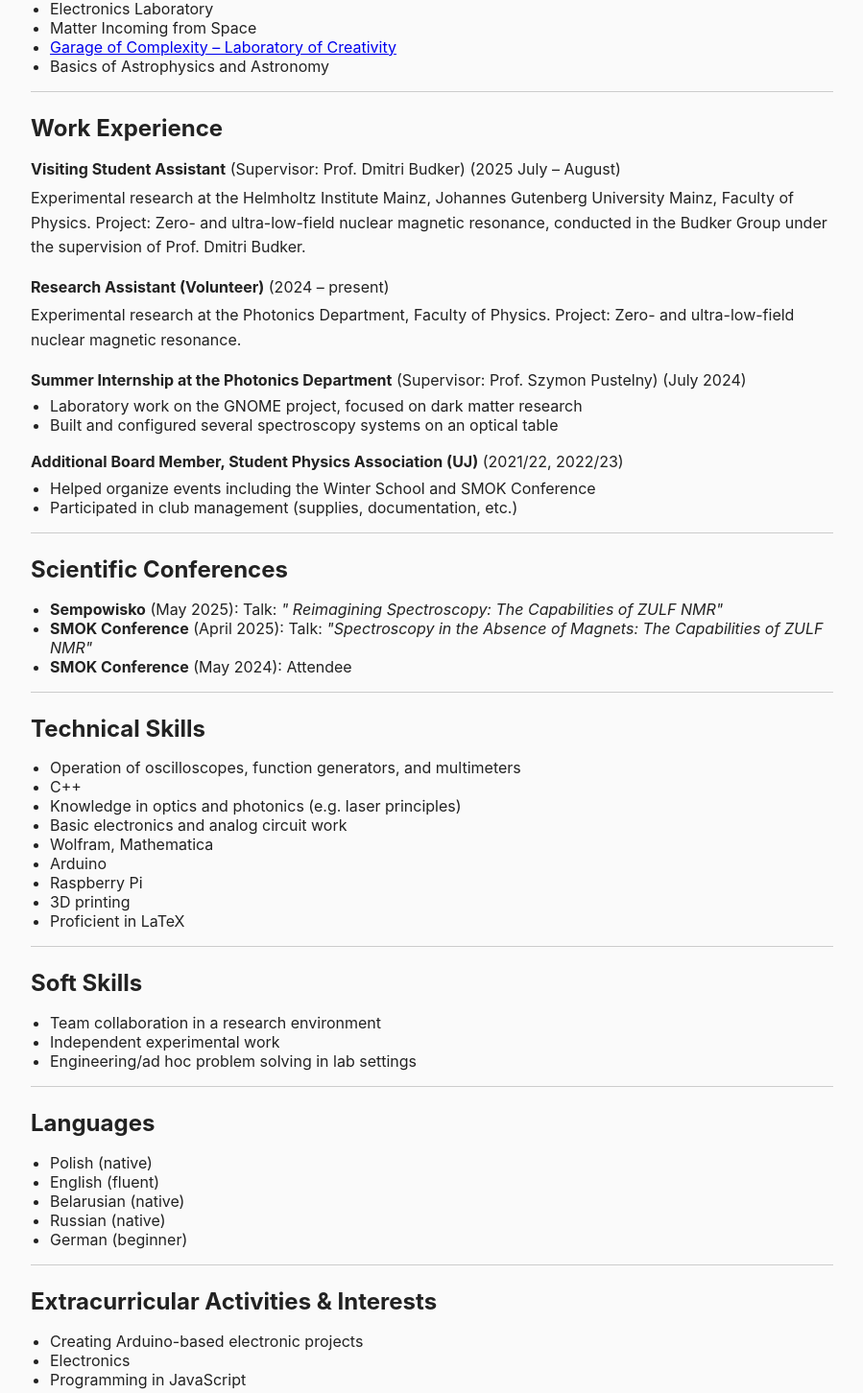
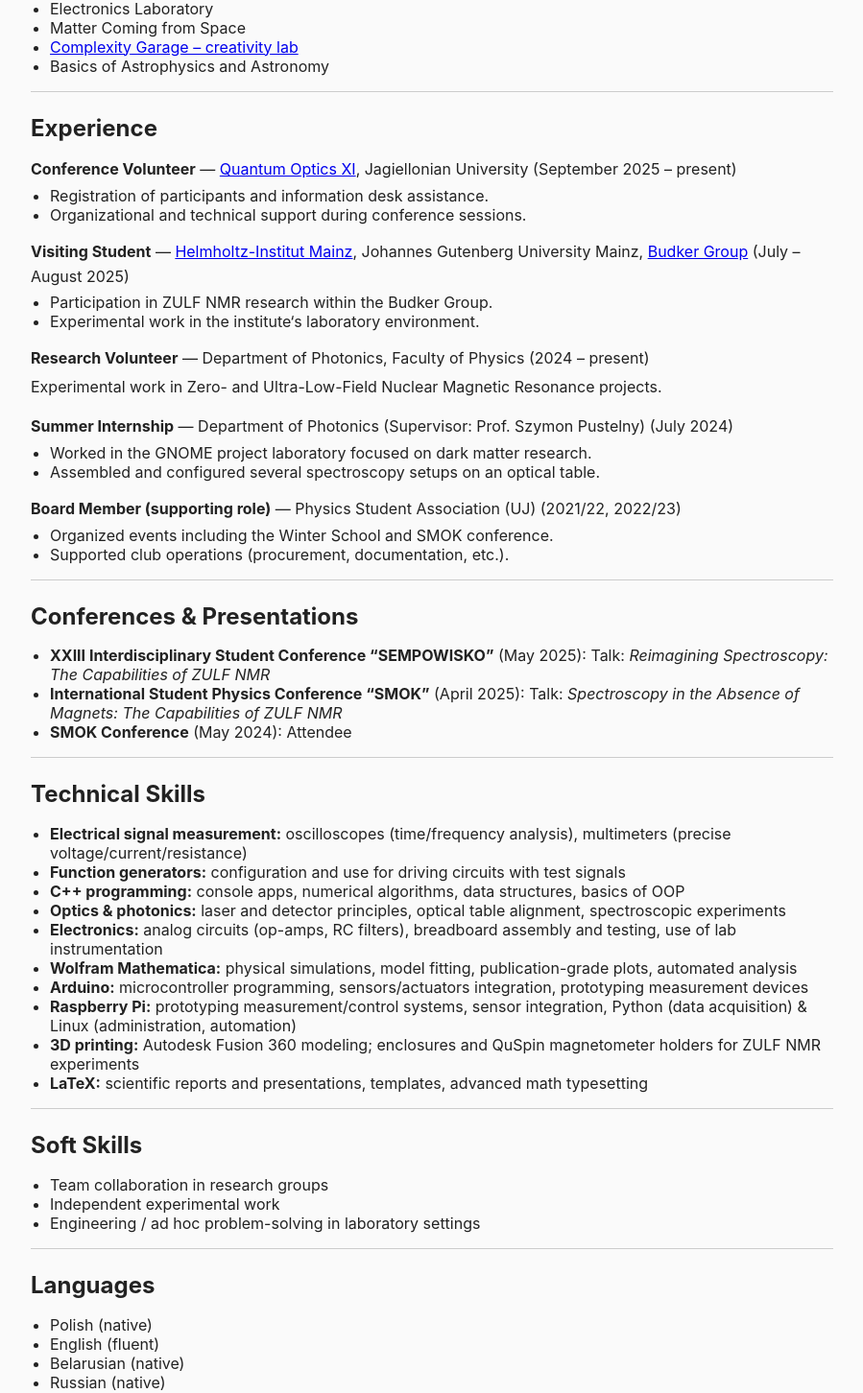
Before and after one commit to aleksygluchow/project03, a Next.js app: page /about in a window 1280 px wide. Shown: the part 600-2052 px from the top of the page at 96% size, without its empty margins (190-1089 px from the left). Built offline with nearby package versions, Linux system fonts and the light colour scheme.

Commit message:
Update frontend

```diff
--- a/src/pages/about.js
+++ b/src/pages/about.js
@@ -1,11 +1,8 @@
 import Head from 'next/head';
 import Image from 'next/image';
-import Layout from '../components/Layout'
+import Layout from '../components/Layout';
 
-
-
-
-export default function About() {
+export default function CV() {
   return (
     <>
       <Head>
@@ -17,109 +14,213 @@ export default function About() {
         <meta property="og:description" content="Aliaksei Hlukhau – Physics student." />
         <meta property="og:type" content="website" />
         <meta property="og:url" content="https://www.eigen.to" />
-  <meta property="og:image" content="/images/preview.png" /> {/* Optional image */}
+        <meta property="og:image" content="/images/preview.png" />
+      </Head>
 
-      </Head>
       <div className="cvbeginning">
         <h1 style={{ textAlign: 'center' }}>Aliaksei Hlukhau</h1>
-      <p style={{ textAlign: 'center' }}><em>(pronounced: Aleksy Głuchow)</em></p>
+        <p style={{ textAlign: 'center' }}>
+          <em>(pronounced: Aleksy Głuchow)</em>
+        </p>
 
         <div className="contact-info">
           <span className="item">Phone: (+48) 728 035 080</span>
           <span className="separator"> | </span>
           <span className="item">
-    Email: <a href="mailto:aliaksei.hlukhau@student.uj.edu.pl">aliaksei.hlukhau@student.uj.edu.pl</a>
+            Email:{' '}
+            <a href="mailto:aliaksei.hlukhau@student.uj.edu.pl">
+              aliaksei.hlukhau@student.uj.edu.pl
+            </a>
           </span>
           <span className="separator"> | </span>
           <span className="item">
-    LinkedIn: <a href="https://www.linkedin.com/in/aleksyg/" target="_blank" rel="noopener noreferrer">aleksyg</a>
+            LinkedIn:{' '}
+            <a
+              href="https://www.linkedin.com/in/aleksyg/"
+              target="_blank"
+              rel="noopener noreferrer"
+            >
+              aleksyg
+            </a>
           </span>
         </div>
-
       </div>
 
       <hr />
 
       <div style={{ maxWidth: '900px', margin: '0 auto', padding: '0rem 2rem 2rem 2rem' }}>
-
-
-
-
+        {/* EDUCATION */}
         <h2>Education</h2>
-      <h3><strong>Jagiellonian University</strong> (2021 – 2025)</h3>
-
-
-      <p>Bachelor’s Degree, Physics</p>
-      <h4><strong>Selected courses:</strong></h4>
+        <h3>
+          <strong>Jagiellonian University</strong> (2021 – 2025)
+        </h3>
+        <p>B.Sc. in Physics</p>
+        <h4>
+          <strong>Selected courses:</strong>
+        </h4>
         <ul>
           <li>Optics</li>
-        <li>Quantum Mechanics I & II</li>
+          <li>Quantum Mechanics I &amp; II</li>
           <li>Linear Algebra</li>
           <li>Mathematical Analysis I–III</li>
-        <li>Special Relativity</li>
+          <li>Special Theory of Relativity</li>
           <li>Nuclear Physics</li>
           <li>Electricity and Magnetism</li>
-        <li>Physics Lab II</li>
+          <li>Advanced Physics Laboratory</li>
           <li>Electronics (Lecture)</li>
           <li>Electronics Laboratory</li>
-        <li>Matter Incoming from Space</li>
-        <li><a href="https://jakubmielczarek.com/wp-content/uploads/2018/04/am_garazcc87.pdf" target="_blank">Garage of Complexity – Laboratory of Creativity</a></li>
+          <li>Matter Coming from Space</li>
+          <li>
+            <a
+              href="https://jakubmielczarek.com/wp-content/uploads/2018/04/am_garazcc87.pdf"
+              target="_blank"
+              rel="noopener noreferrer"
+            >
+              Complexity Garage – creativity lab
+            </a>
+          </li>
           <li>Basics of Astrophysics and Astronomy</li>
         </ul>
 
         <hr />
-      <h2>Work Experience</h2>
 
+        {/* EXPERIENCE */}
+        <h2>Experience</h2>
 
-      <h3><strong>Visiting Student Assistant</strong> (Supervisor: Prof. Dmitri Budker) (2025 July – August)</h3>
-      <p>Experimental research at the Helmholtz Institute Mainz, Johannes Gutenberg University Mainz, Faculty of Physics. Project: Zero- and ultra-low-field nuclear magnetic resonance, conducted in the Budker Group under the supervision of Prof. Dmitri Budker.</p>
-
-      <h3><strong>Research Assistant (Volunteer)</strong> (2024 – present)</h3>
-      <p>Experimental research at the Photonics Department, Faculty of Physics. Project: Zero- and ultra-low-field nuclear magnetic resonance.</p>
-
-      <h3><strong>Summer Internship at the Photonics Department</strong> (Supervisor: Prof. Szymon Pustelny) (July 2024)</h3>
+        <h3>
+          <strong>Conference Volunteer</strong> —{' '}
+          <a
+            href="https://quantumoptics11.confer.uj.edu.pl/"
+            target="_blank"
+            rel="noopener noreferrer"
+          >
+            Quantum Optics XI
+          </a>
+          , Jagiellonian University <span style={{ fontWeight: 400 }}>(September 2025 – present)</span>
+        </h3>
         <ul>
-        <li>Laboratory work on the GNOME project, focused on dark matter research</li>
-        <li>Built and configured several spectroscopy systems on an optical table</li>
+          <li>Registration of participants and information desk assistance.</li>
+          <li>Organizational and technical support during conference sessions.</li>
         </ul>
 
-      <h3><strong>Additional Board Member, Student Physics Association (UJ)</strong> (2021/22, 2022/23)</h3>
+        <h3>
+          <strong>Visiting Student</strong> —{' '}
+          <a href="https://www.hi-mainz.de/" target="_blank" rel="noopener noreferrer">
+            Helmholtz-Institut Mainz
+          </a>
+          , Johannes Gutenberg University Mainz,{' '}
+          <a href="https://budker.uni-mainz.de/" target="_blank" rel="noopener noreferrer">
+            Budker Group
+          </a>{' '}
+          <span style={{ fontWeight: 400 }}>(July – August 2025)</span>
+        </h3>
         <ul>
-        <li>Helped organize events including the Winter School and SMOK Conference</li>
-        <li>Participated in club management (supplies, documentation, etc.)</li>
+          <li>Participation in ZULF NMR research within the Budker Group.</li>
+          <li>Experimental work in the institute‘s laboratory environment.</li>
+        </ul>
+
+        <h3>
+          <strong>Research Volunteer</strong> — Department of Photonics, Faculty of Physics{' '}
+          <span style={{ fontWeight: 400 }}>(2024 – present)</span>
+        </h3>
+        <p>Experimental work in Zero- and Ultra-Low-Field Nuclear Magnetic Resonance projects.</p>
+
+        <h3>
+          <strong>Summer Internship</strong> — Department of Photonics (Supervisor: Prof. Szymon
+          Pustelny) <span style={{ fontWeight: 400 }}>(July 2024)</span>
+        </h3>
+        <ul>
+          <li>Worked in the GNOME project laboratory focused on dark matter research.</li>
+          <li>Assembled and configured several spectroscopy setups on an optical table.</li>
+        </ul>
+
+        <h3>
+          <strong>Board Member (supporting role)</strong> — Physics Student Association (UJ){' '}
+          <span style={{ fontWeight: 400 }}>(2021/22, 2022/23)</span>
+        </h3>
+        <ul>
+          <li>Organized events including the Winter School and SMOK conference.</li>
+          <li>Supported club operations (procurement, documentation, etc.).</li>
         </ul>
 
         <hr />
-      <h2>Scientific Conferences</h2>
+
+        {/* CONFERENCES */}
+        <h2>Conferences &amp; Presentations</h2>
         <ul>
-        <li><strong>Sempowisko</strong> (May 2025): Talk: <em>&quot; Reimagining Spectroscopy: The Capabilities of ZULF NMR&quot;</em></li>
-        <li><strong>SMOK Conference</strong> (April 2025): Talk: <em>&quot;Spectroscopy in the Absence of Magnets: The Capabilities of ZULF NMR&quot;</em></li>
-        <li><strong>SMOK Conference</strong> (May 2024): Attendee</li>
+          <li>
+            <strong>XXIII Interdisciplinary Student Conference “SEMPOWISKO”</strong> (May 2025): Talk:{' '}
+            <em>Reimagining Spectroscopy: The Capabilities of ZULF NMR</em>
+          </li>
+          <li>
+            <strong>International Student Physics Conference “SMOK”</strong> (April 2025): Talk:{' '}
+            <em>Spectroscopy in the Absence of Magnets: The Capabilities of ZULF NMR</em>
+          </li>
+          <li>
+            <strong>SMOK Conference</strong> (May 2024): Attendee
+          </li>
         </ul>
 
         <hr />
+
+        {/* TECHNICAL SKILLS */}
         <h2>Technical Skills</h2>
         <ul>
-        <li>Operation of oscilloscopes, function generators, and multimeters</li>
-        <li>C++</li>
-        <li>Knowledge in optics and photonics (e.g. laser principles)</li>
-        <li>Basic electronics and analog circuit work</li>
-        <li>Wolfram, Mathematica</li>
-        <li>Arduino</li>
-        <li>Raspberry Pi</li>
-        <li>3D printing</li>
-        <li>Proficient in LaTeX</li>
+          <li>
+            <strong>Electrical signal measurement:</strong> oscilloscopes (time/frequency analysis),
+            multimeters (precise voltage/current/resistance)
+          </li>
+          <li>
+            <strong>Function generators:</strong> configuration and use for driving circuits with test
+            signals
+          </li>
+          <li>
+            <strong>C++ programming:</strong> console apps, numerical algorithms, data structures,
+            basics of OOP
+          </li>
+          <li>
+            <strong>Optics &amp; photonics:</strong> laser and detector principles, optical table
+            alignment, spectroscopic experiments
+          </li>
+          <li>
+            <strong>Electronics:</strong> analog circuits (op-amps, RC filters), breadboard assembly
+            and testing, use of lab instrumentation
+          </li>
+          <li>
+            <strong>Wolfram Mathematica:</strong> physical simulations, model fitting, publication-grade
+            plots, automated analysis
+          </li>
+          <li>
+            <strong>Arduino:</strong> microcontroller programming, sensors/actuators integration,
+            prototyping measurement devices
+          </li>
+          <li>
+            <strong>Raspberry Pi:</strong> prototyping measurement/control systems, sensor integration,
+            Python (data acquisition) &amp; Linux (administration, automation)
+          </li>
+          <li>
+            <strong>3D printing:</strong> Autodesk Fusion 360 modeling; enclosures and QuSpin
+            magnetometer holders for ZULF NMR experiments
+          </li>
+          <li>
+            <strong>LaTeX:</strong> scientific reports and presentations, templates, advanced math
+            typesetting
+          </li>
         </ul>
 
         <hr />
+
+        {/* SOFT SKILLS */}
         <h2>Soft Skills</h2>
         <ul>
-        <li>Team collaboration in a research environment</li>
+          <li>Team collaboration in research groups</li>
           <li>Independent experimental work</li>
-        <li>Engineering/ad hoc problem solving in lab settings</li>
+          <li>Engineering / ad hoc problem-solving in laboratory settings</li>
         </ul>
 
         <hr />
+
+        {/* LANGUAGES */}
         <h2>Languages</h2>
         <ul>
           <li>Polish (native)</li>
@@ -130,11 +231,13 @@ export default function About() {
         </ul>
 
         <hr />
-      <h2>Extracurricular Activities & Interests</h2>
+
+        {/* EXTRA */}
+        <h2>Additional Activities &amp; Interests</h2>
         <ul>
-        <li>Creating Arduino-based electronic projects</li>
+          <li>Arduino-based electronic projects</li>
           <li>Electronics</li>
-        <li>Programming in JavaScript</li>
+          <li>JavaScript programming</li>
         </ul>
       </div>
     </>
```
Lines whose indentation alone changed are shown as unchanged.
